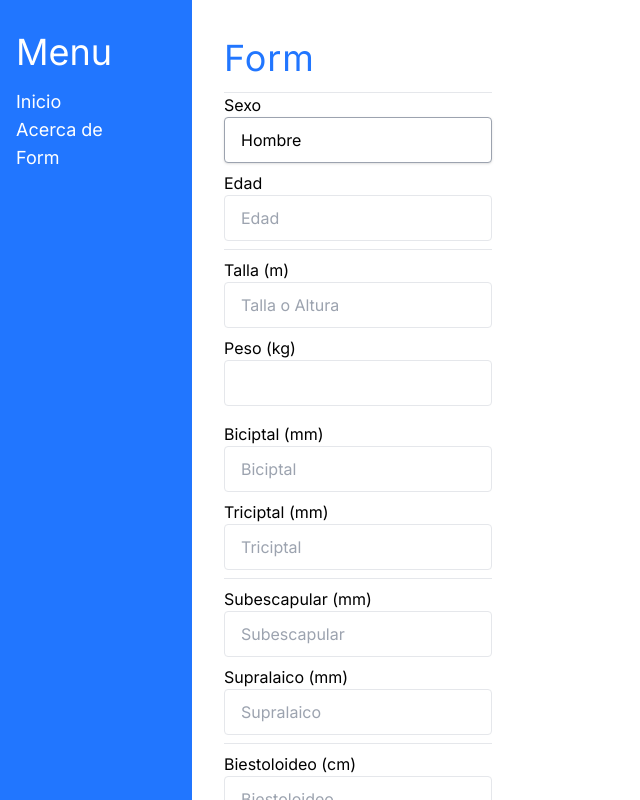
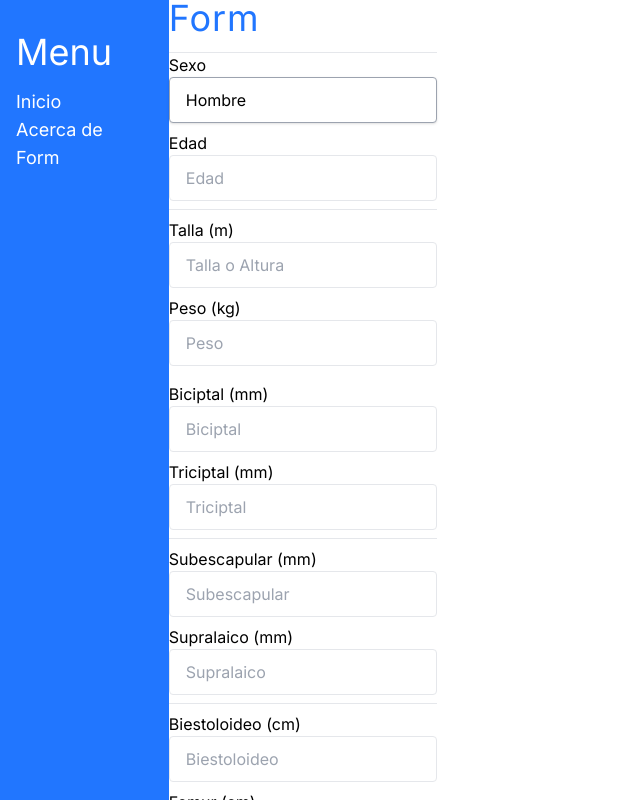
Before and after one commit to SeecoDev/dashboard_next, a Next.js app: page /form in a window 1280 px wide. Shown: the top 800 px of the page, without its empty margins (0-640 px from the left). Built offline with nearby package versions, Linux system fonts and the light colour scheme.

Commit message:
No se porque no sirve esta madre, ayuda

```diff
--- a/app/form/page.jsx
+++ b/app/form/page.jsx
@@ -13,11 +13,13 @@ export default (Form) => {
   };
 
   return (
-    <div className="bg-white h-screen justify-start pl-8 pt-10 flex-col" >
+    <div className="bg-white h-screen justify-start container mx-auto grid w-screen" >
       <h1 className=" text-4xl tracking-wide leading-none text-[#2176FF]">
         Form
       </h1>
-      <FormPerron enviarResultados={recibirResultados} />
+      <div className="flex-col columns-1">
+        <FormPerron enviarResultados={recibirResultados} />
+      </div>
       {resultados != null && (
         <div className="flex-col">
           <div className="p-4">
@@ -33,10 +35,10 @@ export default (Form) => {
             />
 
             <div className='w-[300px] mx-auto mt-4 bg-tercero rounded-xl'>{/*grafica */}
-          <ChartComp grasaCorp = {resultados.porcentajeGrasa}
-          masaOpor = {resultados.masaOseaPorcentaje}
-          masaRpor = {resultados.masaResidualPorcentaje}
-          masaMus = {resultados.masaMuscularPorcentaje} />
+          <ChartComp porcentajeGrasa = {resultados.porcentajeGrasa}
+          porcentajeOsea = {resultados.masaOseaPorcentaje}
+          porcentajeResidual = {resultados.masaResidualPorcentaje}
+          porcentajeMuscular = {resultados.masaMuscularPorcentaje} />
               </div>
         </div>
 
--- a/app/layout.js
+++ b/app/layout.js
@@ -6,7 +6,7 @@ const inter = Inter({ subsets: ['latin'] })
 
 export const metadata = {
   title: 'Dashboard Adrian',
-  description: 'Generated by create next app',
+  description: 'Que se pone aqui, ayuda',
 }
 
 export default function RootLayout({ children }) {
--- a/components/FormPerron.jsx
+++ b/components/FormPerron.jsx
@@ -3,116 +3,105 @@ import SelectComponent from "./SelectComponent";
 import InputComponent from "./InputComponent";
 
 function FormPerron({enviarResultados}) {
-  const [genero, setGenero] = useState("");
-  const [edad, setEdad] = useState("");
-  const [talla, setTalla] = useState("");
-  const [peso, setPeso] = useState("");
-  const [biciptal, setBiciptal] = useState("");
-  const [triciptal, setTriciptal] = useState("");
-  const [subescapular, setSubescapular] = useState("");
-  const [supralaico, setSupralaico] = useState("");
-  const [densidad, setDensidad] = useState("");
-  const [imc, setImc] = useState("");
-  const [masaResidual, setMasaResidual] = useState("");
-  const [masaOsea, setMasaOsea] = useState("");
-  const [femur, setFemur] = useState("");
-  const [biestoloideo, setBiestoloideo] = useState("");
-  const [porcentajeGrasaKg, setPorcentajeGrasaKg] = useState("");
-  const [masaOseaPorcentaje, setMasaOseaPorcentaje] = useState("");
-  const [masaResidualPorcentaje, setMasaResidualPorcentaje] = useState("");
-  const [masaMuscularPorcentaje, setMasaMuscularPorcentaje] = useState("");
-  const [masaMusuclarKg, setMasaMuscularKg] = useState("");
+
   const [error, setError] = useState(false);
 
-  const manejadorSubmit = (e) => {
+  const [inputValues, setInputValues] = useState({
+    height: "",
+    age:"",
+    weight: "",
+    biciptal: "",
+    triciptal:"",
+    subscapular:"",
+    supralaic:"",
+    femur:"",
+    bistoloid:"",
+    gender:""
+  });
+
+
+
+  const handleInputChange= (e) => {
+    const {name, value, type} = e.target;
+    console.log(value);
+    console.log(name);
+    console.log(type);
+    let parsedValue = parseFloat(value);
+    console.log(parsedValue)
+    setInputValues((prevValues) => ({
+      ...prevValues,
+      [name]: parsedValue,
+    }));
+  };
+
+  const handleSubmit = (e) => {
     e.preventDefault();
-    if (
-      [
-        edad.trim(),
-        talla.trim(),
-        peso.trim(),
-        biciptal.trim(),
-        triciptal.trim(),
-        subescapular.trim(),
-        supralaico.trim(),
-      ].includes("")
-    ) {
-      setError(true);
-      return;
-    }
-    setError(false);
 
-    const altura = parseFloat(talla);
-    const pesoNum = parseFloat(peso);
-    const biciptalNum = parseFloat(biciptal);
-    const triciptalNum = parseFloat(triciptal);
-    const subescapularNum = parseFloat(subescapular);
-    const supralaicoNum = parseFloat(supralaico);
-    const diametroFemur = parseFloat(femur) / 100;
-    const diametroBiestoloide = parseFloat(biestoloideo) / 100;
+    JSON.stringify(inputValues);
 
-    const densidadCalculada =
-      genero === "1"
+    const femur = parseFloat(inputValues.femur) / 100;
+    const bistoloid = parseFloat(inputValues.bistoloid) / 100;
+
+    const density =
+      inputValues.gender === "1"
         ? 1.1765 -
           0.0744 *
             Math.log10(
-              biciptalNum + triciptalNum + subescapularNum + supralaicoNum
+              inputValues.biciptal + inputValues.triciptal + inputValues.subscapular + inputValues.supralaic
             )
         : 1.1567 -
           0.0717 *
             Math.log10(
-              biciptalNum + triciptalNum + subescapularNum + supralaicoNum
+              inputValues.biciptal + inputValues.triciptal + inputValues.subscapular + inputValues.supralaic
             );
 
-    const imcCalculado = 495 / densidadCalculada - 450;
-    const masaOseaCalculada =
+    const fatPercentage = 495 / density - 450;
+
+    const boneMass =
       Math.pow(
-        Math.pow(talla, 2) * diametroBiestoloide * diametroFemur * 400,
+        Math.pow(inputValues.height, 2) * bistoloid * femur * 400,
         0.712
       ) * 3.02;
-    const masaResidual = genero === "1" ? pesoNum * 0.24 : pesoNum * 0.21;
+
+      const residualMass = inputValues.gender === "1" ? inputValues.weight * 0.24 : inputValues.weight * 0.21;
 
     // Biestoloideo diametro
     // Femur diametro
     // ~ es elevado a (Estatura al cuadrado por Diametro Femur por Diametro Bies por 400 a la 0.712) por 3.02
     // Masa Osea = (Est~2 * DiaFem * DiaBies * 400)~0.712 * 3.02
     // Masa Residual = H -> 24% , M -> 21% pesoNum / (altura * altura); (del peso)
-    setMasaOsea(masaOseaCalculada); // Masa Osea kg
-    setMasaResidual(masaResidual); //Masa Residual kg
-    setDensidad(densidadCalculada); //Densidad
-    setImc(imcCalculado); //Porcentaje Grasa %
 
-    const masaOseaPorcentajeCal = (masaOseaCalculada / pesoNum) * 100;
-    setMasaOseaPorcentaje(masaOseaPorcentajeCal);
-    const masaResidualPorcentajeCal = (masaResidual / pesoNum) * 100;
-    setMasaResidualPorcentaje(masaResidualPorcentajeCal);
-    const porcentajeGrasaKgCal = (imcCalculado / 100) * pesoNum;
-    setPorcentajeGrasaKg(porcentajeGrasaKgCal);
-    const masaMuscularPorcentajeCal =
-      100 - masaOseaPorcentajeCal - imcCalculado - masaResidualPorcentajeCal;
-    setMasaMuscularPorcentaje(masaMuscularPorcentajeCal);
-    const masaMuscularKgCal =
-      pesoNum - masaOseaCalculada - masaResidual - porcentajeGrasaKgCal;
-    setMasaMuscularKg(masaMuscularKgCal);
+    const boneMassPercentage = (boneMass / inputValues.weight) * 100;
+
+    const residualMassPercentage =  (residualMass / inputValues.weight) * 100;
+
+    const fatWeight = (fatPercentage / 100) * inputValues.weight;
+
+    const muscularMass =
+      100 - boneMassPercentage - fatPercentage - residualMassPercentage;
+
+    const muscularWeight =
+      inputValues.weight - boneMass - residualMass - fatWeight;
+
 
     const resultados = {
-        masaOsea: masaOseaCalculada,
-        masaResidual: masaResidual,
-        densidad: densidadCalculada,
-        porcentajeGrasa: imcCalculado,
-        masaOseaPorcentaje: masaOseaPorcentajeCal,
-        masaResidualPorcentaje: masaResidualPorcentajeCal,
-        porcentajeGrasaKg: porcentajeGrasaKgCal,
-        masaMuscularPorcentaje: masaMuscularPorcentajeCal,
-        masaMuscularKg: masaMuscularKgCal,
+        masaOsea: boneMass,
+        masaResidual: residualMass,
+        densidad: density,
+        porcentajeGrasa: fatPercentage,
+        masaOseaPorcentaje: boneMassPercentage,
+       residualMassPorcentaje: residualMassPercentage,
+        porcentajeGrasaKg: fatWeight,
+        masaMuscularPorcentaje: muscularMass,
+        masaMuscularKg: muscularWeight,
       };
         enviarResultados(resultados);
         JSON.stringify(resultados);
   };
 
   return (
-    <div className=" flex pt-4 pb-4 w-full max-w-lg">
-      <form onSubmit={manejadorSubmit}>
+    <div className=" flex-row pt-4 pb-4 w-full max-w-lg">
+      <form onSubmit={handleSubmit}>
         {error && (
           <div className="text-center text-[#FF0000] font-extrabold bg-white">
             <p>Te faltan campos por llenar!</p>
@@ -120,31 +109,31 @@ function FormPerron({enviarResultados}) {
         )}
         <div className="pb-2 flex-wrap" >
         <hr></hr>
-          <SelectComponent label="Sexo" value={genero} placeholder="Sexo" onChange={(e) => setGenero(e.target.value)}
+          <SelectComponent label="Sexo" value={inputValues.gender} placeholder="Sexo" onChange={handleInputChange}
             options={[
             {label: "Hombre", value:"1"},
             {label: "Mujer", value:"2"},
           ]}/>
-          <InputComponent label="Edad" placeholder="Edad" value={edad} onChange={(e)=> setEdad(e.target.value)}/>
+          <InputComponent label="Edad" placeholder="Edad" type="number" value={inputValues.age} onChange={handleInputChange}/>
         </div>
         <div className="pb-2">
         <hr></hr>
-          <InputComponent label="Talla (m)" placeholder="Talla o Altura" value={talla} onChange={(e)=> setTalla(e.target.value)}/>
-          <InputComponent label="Peso (kg)" value={peso} onChange={(e)=> setPeso(e.target.value)}/>
+          <InputComponent label="Talla (m)" placeholder="Talla o Altura" type="number" value={inputValues.height} onChange={handleInputChange}/>
+          <InputComponent label="Peso (kg)" placeholder="Peso" type="number" value={inputValues.weight} onChange={handleInputChange}/>
         </div>
         <div className="pb-2">
-        <InputComponent label="Biciptal (mm)" placeholder="Biciptal" value={biciptal} onChange={(e)=> setBiciptal(e.target.value)}/>
-        <InputComponent label="Triciptal (mm)" placeholder="Triciptal" value={triciptal} onChange={(e)=> setTriciptal(e.target.value)}/>
+        <InputComponent label="Biciptal (mm)" placeholder="Biciptal" type="number" value={inputValues.biciptal} onChange={handleInputChange}/>
+        <InputComponent label="Triciptal (mm)" placeholder="Triciptal" type="number" value={inputValues.triciptal}  onChange={handleInputChange}/>
         </div>
         <div className="pb-2">
           <hr></hr>
-        <InputComponent label="Subescapular (mm)" placeholder="Subescapular" value={subescapular} onChange={(e)=> setSubescapular(e.target.value)}/>
-        <InputComponent label="Supralaico (mm)" placeholder="Supralaico" value={supralaico} onChange={(e)=> setSupralaico(e.target.value)}/>
+        <InputComponent label="Subescapular (mm)" placeholder="Subescapular" type="number" value={inputValues.subscapular} onChange={handleInputChange}/>
+        <InputComponent label="Supralaico (mm)" placeholder="Supralaico" type="number" value={inputValues.supralaeal} onChange={handleInputChange}/>
         </div>
         <div className="pb-2">
         <hr></hr>
-        <InputComponent label="Biestoloideo (cm)" placeholder="Biestoloideo" value={biestoloideo} onChange={(e)=> setBiestoloideo(e.target.value)}/>
-        <InputComponent label="Femur (cm)" placeholder="Femur" value={femur} onChange={(e)=> setFemur(e.target.value)}/>
+        <InputComponent label="Biestoloideo (cm)" placeholder="Biestoloideo" type="number" value={inputValues.bistoloid} onChange={handleInputChange}/>
+        <InputComponent label="Femur (cm)" placeholder="Femur" type="number" value={inputValues.femur} onChange={handleInputChange}/>
         </div>
         <div className="pb-2 py-3 px-4">
           <hr></hr>
--- a/components/PiePerron.jsx
+++ b/components/PiePerron.jsx
@@ -6,7 +6,7 @@ const ChartComp = (props) => {
   const chartRef = useRef(null);
 
     useEffect(() => {
-      const {grasaCorp, masaOpor, masaRpor, masaMus} = props
+      const {porcentajeGrasa, porcentajeOsea, porcentajeResidual, porcentajeMuscular} = props
 
     const ctx = document.getElementById('chartComp');
 
@@ -20,7 +20,7 @@ const ChartComp = (props) => {
         labels: ['Masa grasa', 'Masas ósea', 'Masa residual', 'Masa muscular'],
         datasets: [{
           label: 'Porcentaje respecto al peso',
-          data: [grasaCorp, masaOpor, masaRpor, masaMus],
+          data: [porcentajeGrasa, porcentajeOsea, porcentajeResidual, porcentajeMuscular],
           backgroundColor: [
             '#1D3354',
             '#467599',
```
